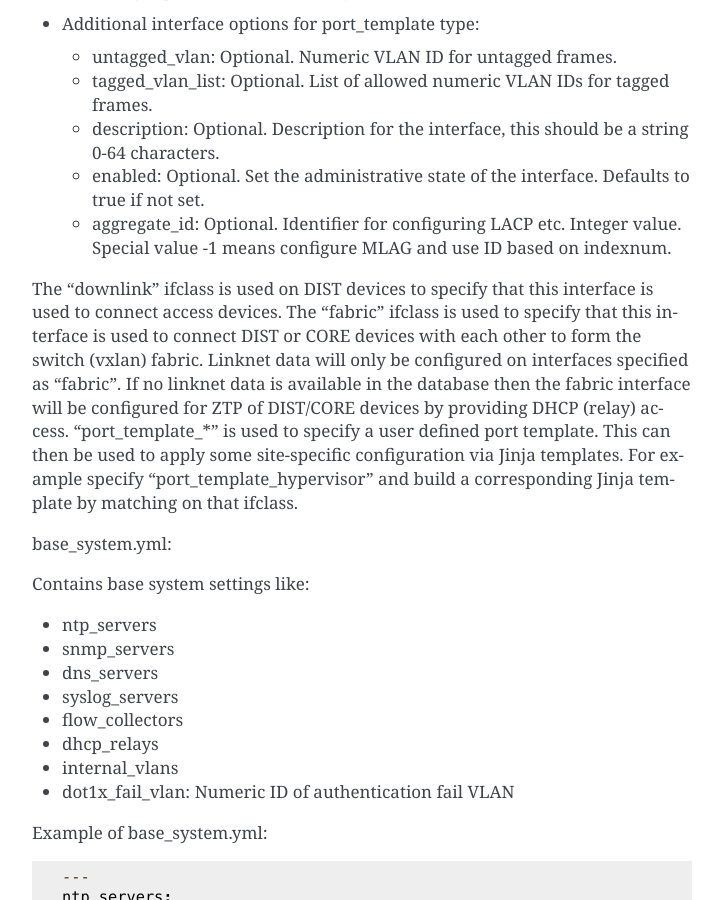
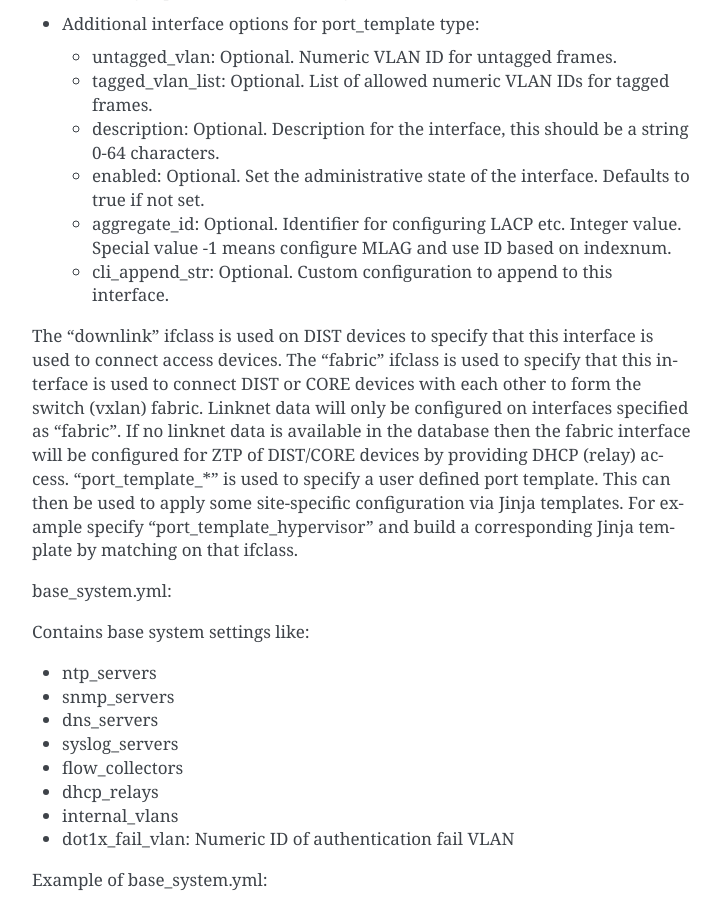
Before and after one commit to SUNET/cnaas-nms, a Sphinx documentation site: the page built from docs/reporef/index.rst, in a window 1280 px wide and 900 px high, scrolled down 6323 px. Shown: the whole window, without its empty margins (388-1111 px from the left). Built offline with Sphinx 7.4.7, drawn with Linux system fonts in a browser that asks for light colours.

Commit message:
Dist interface cli_append_str docs

```diff
--- a/docs/reporef/index.rst
+++ b/docs/reporef/index.rst
@@ -301,6 +301,7 @@ Keys for interfaces.yml or interfaces_<model>.yml:
   * enabled: Optional. Set the administrative state of the interface. Defaults to true if not set.
   * aggregate_id: Optional. Identifier for configuring LACP etc. Integer value.
     Special value -1 means configure MLAG and use ID based on indexnum.
+  * cli_append_str: Optional. Custom configuration to append to this interface.
 
 The "downlink" ifclass is used on DIST devices to specify that this interface
 is used to connect access devices. The "fabric" ifclass is used to specify that
```
